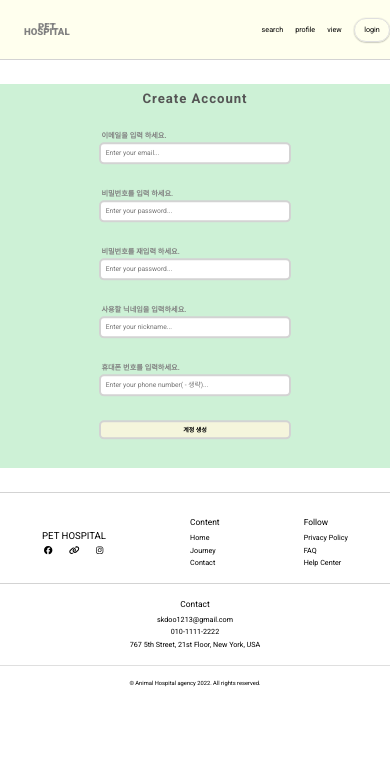
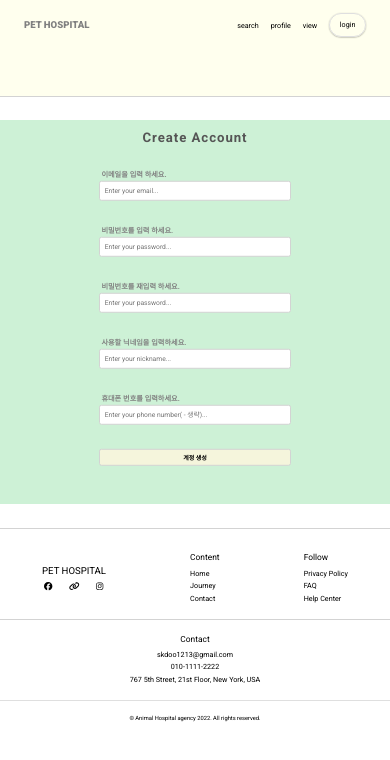
Before and after one commit to userDWK/react_animalhospital, a React (Create React App) app: page /create in a window 390 px wide. Shown: the top 760 px of the page. Built offline with nearby package versions, Linux system fonts and the light colour scheme; no server answers.

Commit message:
배포 시, 모바일 화면 반응형 에러 수정. xs 사이즈 미만의 기기는 search 위치변경

```diff
--- a/src/components/AlarmModal.js
+++ b/src/components/AlarmModal.js
@@ -16,7 +16,7 @@ const AlarmModal = ({ setIsModal, ...rest }) => {
         <ModalBox>
           <TextBox>
             <Text>
-              <Type>${message.type}</Type>
+              <Type>{message.type}</Type>
               {` :  ${message.text}`}
             </Text>
           </TextBox>
@@ -54,12 +54,13 @@ const ModalBox = styled.div`
   left: 50%;
   transform: translate(-50%, -50%);
   width: 45rem;
+  min-height: 15rem;
   padding: 0 0 10rem;
   background: #eee;
   border-radius: 1rem;
 `;
 const TextBox = styled.div`
-  margin: 3rem 0 0 3rem;
+  margin: 3rem;
 `;
 const Text = styled.p`
   font-size: 1.5rem;
@@ -78,6 +79,7 @@ const MoveBtn = styled.button`
   border: 0;
   margin-right: 1rem;
   padding: 0.5rem 1rem;
+  font-size: 1.25rem;
 
   &:hover {
     background: rgb(150, 200, 240);
--- a/src/components/Footer.js
+++ b/src/components/Footer.js
@@ -116,7 +116,7 @@ const Container = styled.footer`
     left: 0;
     display: block;
     width: 100%;
-    height: 1px;
+    height: 0.1rem;
     background-color: lightgray;
   }
 
@@ -147,7 +147,7 @@ const Item = styled.li`
     left: 0;
     display: block;
     width: 100%;
-    height: 1px;
+    height: 0.1rem;
     background-color: lightgray;
     margin : 3rem 0;
     }
@@ -185,7 +185,7 @@ const Content = styled.li`
 const Copy = styled.div`
   margin-top: 3rem;
   padding: 3rem 0;
-  border-top: solid 1px #dfdfdf;
+  border-top: solid 0.1rem #dfdfdf;
   width: 100%;
   text-align: center;
   font-size: 1.2rem;
--- a/src/components/Header.js
+++ b/src/components/Header.js
@@ -57,8 +57,8 @@ const Header = () => {
     line.style.width = elWidth + "px";
     line.style.left = elLeft - parentLeft + "px";
     line.style.top = !Math.ceil(parentRight - elRight)
-      ? elHeight + "px"
-      : parentHeight - elHeight + "px";
+      ? elHeight + 5 + "px"
+      : parentHeight - elHeight / 3 + "px";
   };
 
   const listEvent = useCallback(() => {
@@ -117,7 +117,7 @@ const Header = () => {
             {item.map((menu, idx) => {
               return (
                 <Item
-                  st={loggedIn && menu.label !== "login" && true}
+                  st={loggedIn && menu.label === "login" && true}
                   key={idx}
                   id={menu.id}
                   className={menu.className}
@@ -166,18 +166,24 @@ const Row = styled.div`
     left: 0;
     display: block;
     width: 100%;
-    height: 1px;
+    height: 0.1rem;
     background-color: lightgray;
   }
+  ${media.xs`
+  align-items: baseline;
+        position : relative;
+        width : 100%;
+        height : 20rem;
+        `}
 `;
 
 const LoGo = styled.div`
+  display: flex;
+  align-items: center;
   text-align: center;
   font-size: 2rem;
   font-weight: 900;
   color: gray;
-  display: flex;
-  align-items: center;
 
   a {
     line-height: 1rem;
@@ -202,14 +208,27 @@ const SearchBox = styled.form`
           margin-bottom: 3rem;
           margin-right: 10rem;
         `}
+
+  ${media.xs`
+        position : absolute;
+        justify-content : center;
+        left : 0;
+        bottom  : 20%;
+        width : 100%;
+        `}
 `;
 const SearchText = styled.input`
   width: 25rem;
   height: 3.5rem;
   padding-left: 1rem;
-  border: solid 1px #dfdfdf;
+  border: solid 0.1rem #dfdfdf;
   border-bottom-left-radius: 0.75rem;
   border-top-left-radius: 0.75rem;
+  font-size: 1.15rem;
+  ${media.xs`
+  width : 40rem;
+  height : 5rem;
+  `}
 `;
 const SearchBtn = styled.button`
   width: 5rem;
@@ -229,6 +248,11 @@ const SearchBtn = styled.button`
   &:active {
     ${shadow(1)}
   }
+
+  ${media.xs`
+  width : 10rem;
+  height : 5rem;
+  `}
 `;
 
 const Nav = styled.nav``;
@@ -241,14 +265,6 @@ const Item = styled.li`
   font-size: 1.5rem;
   margin-right: 2.5rem;
   cursor: pointer;
-
-  ${(props) =>
-    props.st &&
-    css`
-      &:last-child {
-        padding: 0;
-      }
-    `}
 
   ${(props) =>
     props.className === "line" &&
@@ -268,8 +284,15 @@ const Item = styled.li`
   &:last-child {
     margin-right: 0;
     padding: 1.35rem 0;
+
+    ${(props) =>
+      props.st &&
+      css`
+        padding: 0;
+      `}
+
     a {
-      border: solid 1px #dfdfdf;
+      border: solid 0.1rem #dfdfdf;
       border-radius: 3rem;
       padding: 1.35rem 2rem;
       width: 100%;
@@ -299,9 +322,9 @@ const Button = styled.button`
 `;
 
 const LogOut = styled.button`
-  border: solid 1px #dfdfdf;
+  border: solid 0.1rem #dfdfdf;
   border-radius: 3rem;
-  padding: 1.35rem 2rem 1.35rem;
+  padding: 1.35rem 2rem;
   background: transparent;
   font-size: 1.5rem;
   ${shadow(0)}
--- a/src/components/auth/AuthInput.js
+++ b/src/components/auth/AuthInput.js
@@ -28,8 +28,8 @@ const Label = styled.label`
 const Input = styled.input`
   padding: 1rem 0 1rem 1rem;
   font-size: 1.4rem;
-  border: solid 2px lightgray;
-  border-radius: 5px;
+  border: solid 0.2rem lightgray;
+  border-radius: 0.5rem;
 
   &:focus {
     ${shadow(2)};
--- a/src/components/auth/InputModal.js
+++ b/src/components/auth/InputModal.js
@@ -120,7 +120,7 @@ const SubmitBtn = styled.button`
     font-weight: 600;
   }
   &:active {
-    box-shadow: 2px 2px 2px gray;
+    box-shadow: 0.2rem 0.2rem 0.2rem gray;
   }
 `;
 
--- a/src/pages/Auth.js
+++ b/src/pages/Auth.js
@@ -291,8 +291,8 @@ const SubmitBtn = styled.button`
   padding: 0.65rem 0;
   color: black;
   background: beige;
-  border: solid 2px lightgray;
-  border-radius: 5px;
+  border: solid 0.2rem lightgray;
+  border-radius: 0.5rem;
   font-size: 1.25rem;
   font-weight: bold;
   cursor: pointer;
@@ -314,7 +314,7 @@ const FootBox = styled.div`
   align-items: center;
   margin: 5rem 0;
   padding: 2rem 1rem;
-  border-top: solid 1px #999;
+  border-top: solid 0.1rem #999;
 `;
 
 const HelpCon = styled.div`
@@ -325,11 +325,11 @@ const HelpCon = styled.div`
 
   a {
     &:hover {
-      border-bottom: solid 1px cadetblue;
+      border-bottom: solid 0.1rem cadetblue;
       font-weight: bold;
     }
     &:active {
-      text-shadow: 0 0 1px rgb(21, 177, 125);
+      text-shadow: 0 0 0.1rem rgb(21, 177, 125);
     }
   }
 `;
@@ -347,11 +347,11 @@ const SearchCon = styled.div`
 
     button {
       &:hover {
-        border-bottom: solid 1px cadetblue;
+        border-bottom: solid 0.1rem cadetblue;
         font-weight: bold;
       }
       &:active {
-        text-shadow: 0 0 1px rgb(21, 177, 125);
+        text-shadow: 0 0 0.1rem rgb(21, 177, 125);
       }
     }
   }
```
